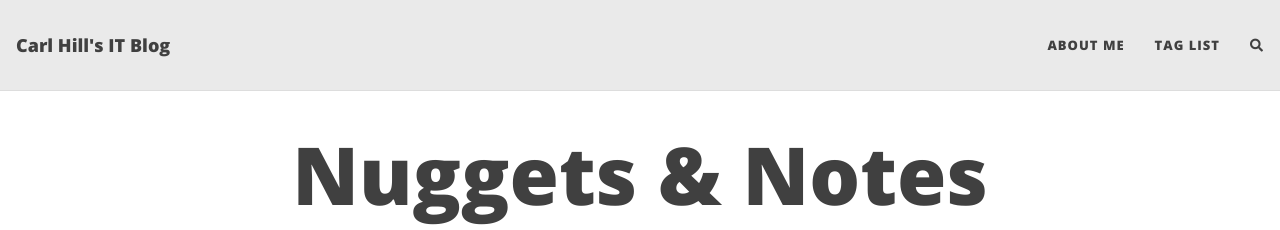
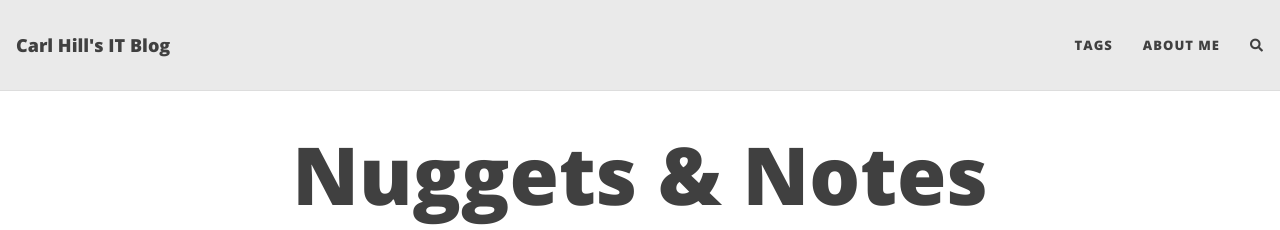
Before and after one commit to carlhillit/blog, a Jekyll site: the page built from index.html, in a window 1280 px wide. Shown: the top 230 px of the page. Built offline with Jekyll 4.4.1, drawn with Linux system fonts in a browser that asks for light colours; nearby versions of some CDN libraries; the list of posts is cut into pages by our own code; comment, search, counter and statistics services are not loaded.

Commit message:
add tags to navbar

```diff
--- a/_config.yml
+++ b/_config.yml
@@ -14,11 +14,12 @@ author: Carl Hill
 # --- List of links in the navigation bar --- #
 
 navbar-links:
+  Tags: "tags"
   About Me: "aboutme"
   #Resources:
   #  - Beautiful Jekyll: "https://beautifuljekyll.com"
   #  - Learn markdown: "https://www.markdowntutorial.com/"
-  Tag List: "tags"
+
 
 # --- Logo --- #
 
```
